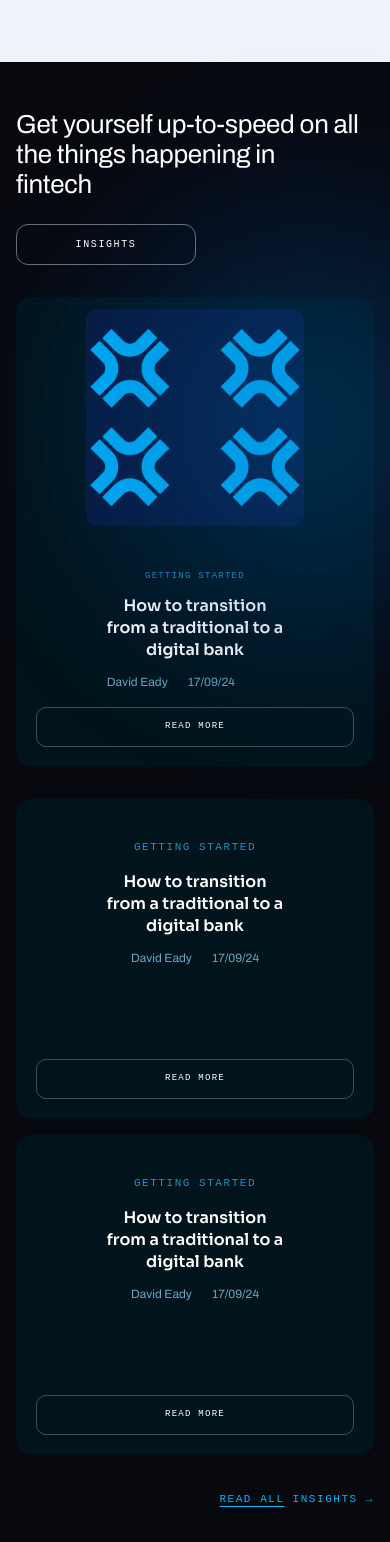
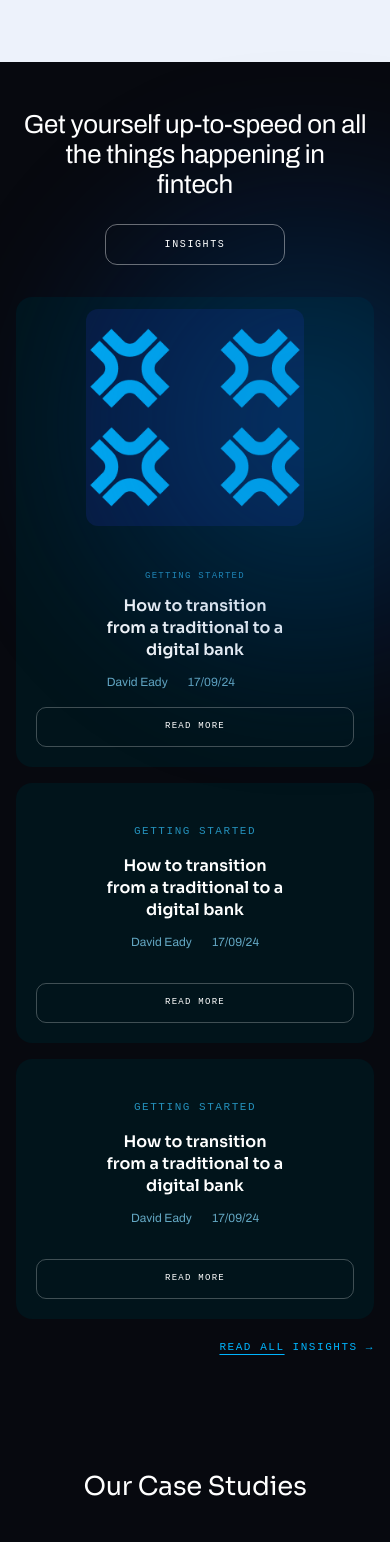
Before and after one commit to NeepunPatil57/Codelinear-Task, a React (Vite) app: page / in a window 390 px wide. Shown: the part 8646-10188 px from the top of the page. Built offline with nearby package versions, Linux system fonts and the light colour scheme; a web font is replaced by a local one.

Commit message:
feat: enhance InsightsSection with improved button interactions and layout transitions

```diff
--- a/src/components/InsightsSection.tsx
+++ b/src/components/InsightsSection.tsx
@@ -48,13 +48,13 @@ export default function InsightsSection() {
             zIndex: 0,
           }} />
           <h2
-            className="text-white leading-[1.15] relative z-10"
+            className="text-white leading-[1.15] relative z-10 text-center lg:text-left"
             style={{ fontSize: 'clamp(26px, 3vw, 38px)', letterSpacing: '-0.3px', fontFamily: "'Archivo', sans-serif", fontWeight: 400 }}
           >
             Get yourself up-to-speed on all<br />the things happening in<br />fintech
           </h2>
           <button
-            className="text-white text-[10px] tracking-[0.16em] uppercase px-8 py-3 transition-all hover:bg-white/5 self-start relative z-10"
+            className="text-white text-[10px] tracking-[0.16em] uppercase px-8 py-3 transition-all duration-300 ease-out hover:bg-white/5 hover:scale-105 active:scale-95 active:duration-100 transform-gpu will-change-transform self-center lg:self-start relative z-10"
             style={{ border: '1px solid rgba(255,255,255,0.4)', borderRadius: 12, fontFamily: "'Chivo Mono', monospace", background: 'transparent', minWidth: 180 }}
           >
             Insights
@@ -62,10 +62,10 @@ export default function InsightsSection() {
         </div>
 
         {/* Right — 2×2 grid */}
-        <div className="flex-1 flex flex-col gap-8">
+        <div className="flex-1 flex flex-col gap-4 sm:gap-8">
           {/* Row 1 — single horizontal card */}
           <div
-            className="flex flex-col sm:flex-row rounded-2xl overflow-hidden"
+            className="flex flex-col sm:flex-row rounded-2xl overflow-hidden transition-all duration-300 ease-out hover:scale-[1.02] hover:-translate-y-2 cursor-pointer hover:ring-1 hover:ring-[#2490BB]/40 hover:shadow-[0_12px_40px_rgba(0,180,253,0.14)]"
             style={{ background: '#01141B', border: 'none' }}
           >
             {/* Image portion */}
@@ -89,7 +89,7 @@ export default function InsightsSection() {
                 </p>
               </div>
               <button
-                className="w-full text-white text-[9px] tracking-[0.14em] uppercase py-3 transition-all hover:bg-white/10"
+                className="w-full text-white text-[9px] tracking-[0.14em] uppercase py-3 transition-all duration-300 ease-out hover:bg-white/10 hover:scale-105 active:scale-95 active:duration-100 transform-gpu"
                 style={{ border: '1px solid rgba(255,255,255,0.25)', borderRadius: 10, fontFamily: "'Chivo Mono', monospace" }}
               >
                 Read More
@@ -102,8 +102,8 @@ export default function InsightsSection() {
             {insightPosts.slice(1).map((post, i) => (
               <div
                 key={i}
-                className="rounded-2xl flex flex-col p-5 pt-10 sm:p-6 sm:pt-10 items-center sm:items-start text-center sm:text-left"
-                style={{ background: '#01141B', border: 'none', minHeight: 320 }}
+                className="rounded-2xl flex flex-col p-5 pt-10 sm:p-6 sm:pt-10 items-center sm:items-start text-center sm:text-left transition-all duration-300 ease-out hover:scale-[1.02] hover:-translate-y-2 cursor-pointer hover:ring-1 hover:ring-[#2490BB]/40 hover:shadow-[0_12px_40px_rgba(0,180,253,0.14)] min-h-[260px] sm:min-h-[320px]"
+                style={{ background: '#01141B', border: 'none' }}
               >
                 <span className="text-[11px] tracking-[0.14em] uppercase mb-4" style={{ color: '#2490BB', fontFamily: "'Chivo Mono', monospace" }}>
                   {post.tag}
@@ -116,7 +116,7 @@ export default function InsightsSection() {
                   <span>{post.date}</span>
                 </p>
                 <button
-                  className="mt-auto w-full text-white text-[9px] tracking-[0.14em] uppercase py-3 transition-all hover:bg-white/10 mt-6"
+                  className="mt-auto w-full text-white text-[9px] tracking-[0.14em] uppercase py-3 transition-all duration-300 ease-out hover:bg-white/10 hover:scale-105 active:scale-95 active:duration-100 transform-gpu mt-6"
                   style={{ border: '1px solid rgba(255,255,255,0.25)', borderRadius: 10, fontFamily: "'Chivo Mono', monospace" }}
                 >
                   Read More
```
